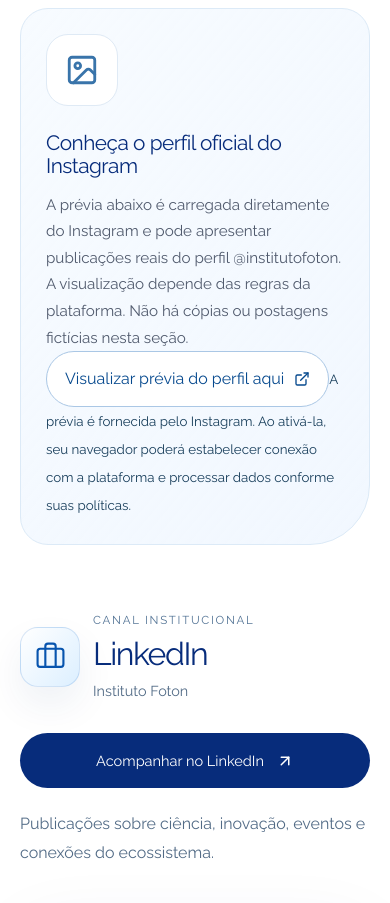
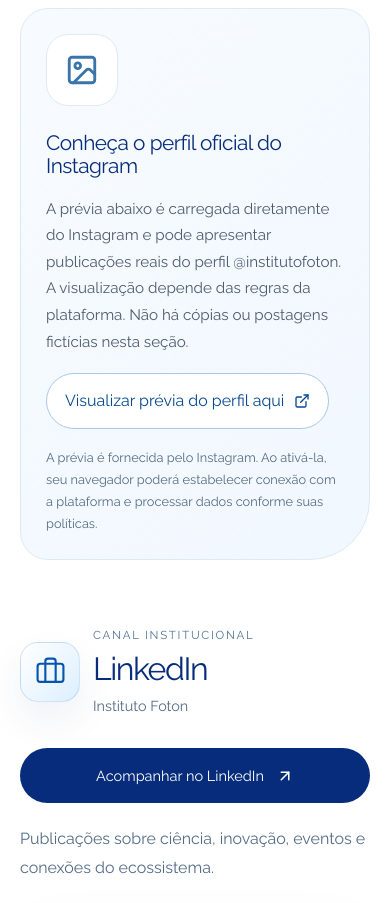
Before and after one commit to LeonardoCamargoRossato/InstitutoFoton.org, a React (Vite) app in the folder code/: page /redes-sociais in a window 390 px wide. Shown: the part 1100-2003 px from the top of the page. Built offline with nearby package versions, Linux system fonts and the light colour scheme; no server answers.

Commit message:
style(social): ajustar prévia oficial Instagram para mobile e desktop

```diff
--- a/code/src/features/SocialMediaPage.css
+++ b/code/src/features/SocialMediaPage.css
@@ -366,6 +366,54 @@
   background: #eff7ff;
   border-color: #4385c9;
 }
+.social-instagram-profile {
+  display: flex;
+  flex-direction: column;
+  gap: 18px;
+  width: 100%;
+  min-width: 0;
+}
+
+.social-instagram-profile h3 {
+  margin-bottom: 0;
+}
+
+.social-instagram-profile > p {
+  max-width: 780px;
+}
+
+.social-instagram-embed-trigger {
+  align-self: flex-start;
+}
+
+.social-instagram-profile small {
+  max-width: 690px;
+  font-size: 0.8rem;
+  line-height: 1.7;
+  color: #536b81;
+}
+
+.social-instagram-frame-wrap {
+  display: grid;
+  gap: 15px;
+  margin-top: 4px;
+  max-width: 540px;
+}
+
+.social-instagram-profile-frame {
+  width: 100%;
+  height: 510px;
+  min-height: 390px;
+  border: 1px solid #d7e5f4;
+  border-radius: 18px;
+  background: #fff;
+}
+
+.social-instagram-frame-wrap > p {
+  font-size: 0.82rem;
+  line-height: 1.6;
+}
+
 @media (max-width: 880px) {
   .social-featured {
     grid-template-columns: minmax(0, 1fr);
```
